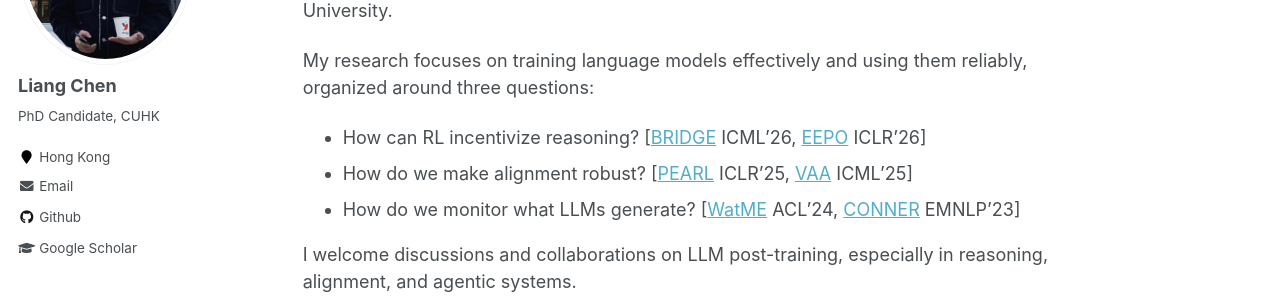
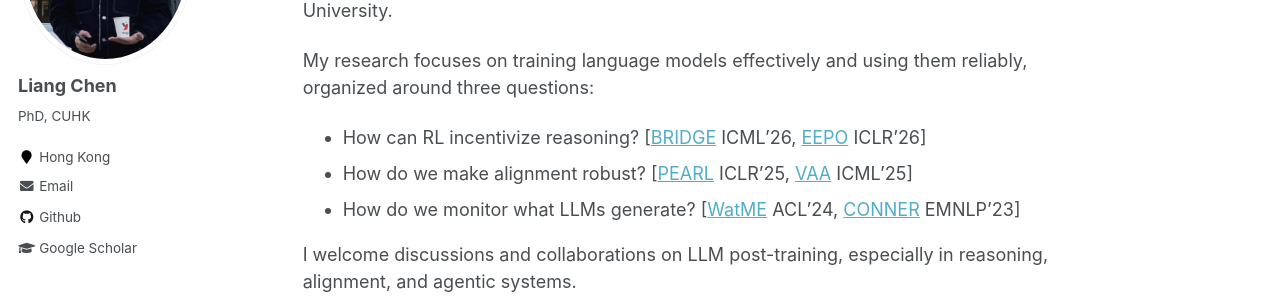
Before and after one commit to ChanLiang/ChanLiang.github.io, a Jekyll site: the page built from _pages/about.md, in a window 1280 px wide. Shown: the part 253-553 px from the top of the page. Built offline with Jekyll 4.4.1, drawn with Linux system fonts in a browser that asks for light colours.

Commit message:
Update author-profile.html

```diff
--- a/_includes/author-profile.html
+++ b/_includes/author-profile.html
@@ -27,7 +27,7 @@
   <div class="author__content">
     <!-- 用固定的名字和职位替代模板变量 -->
     <h3 class="author__name">Liang Chen</h3>
-    <p class="author__bio">PhD Candidate, CUHK</p>
+    <p class="author__bio">PhD, CUHK</p>
   </div>
 
   <!-- <div class="author__urls-wrapper">
```
